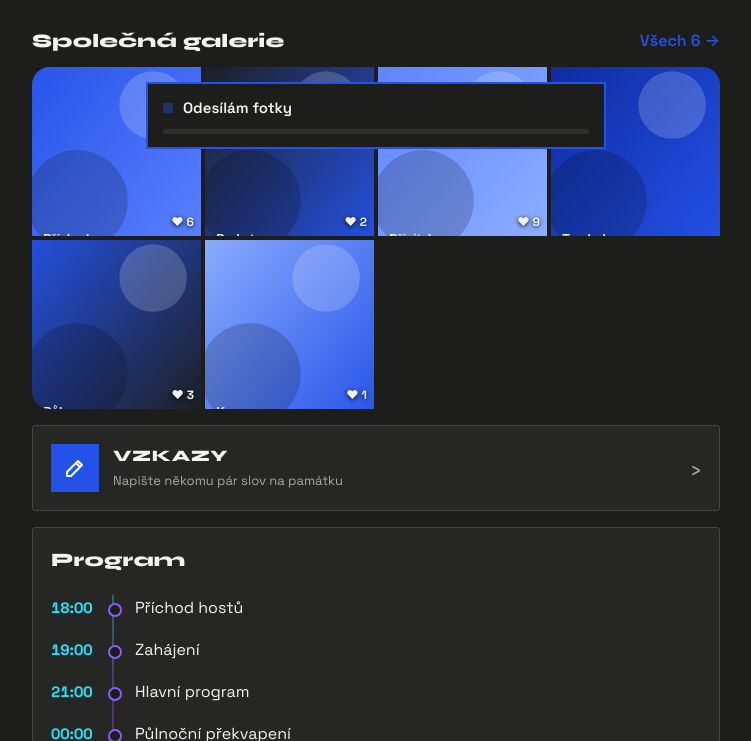
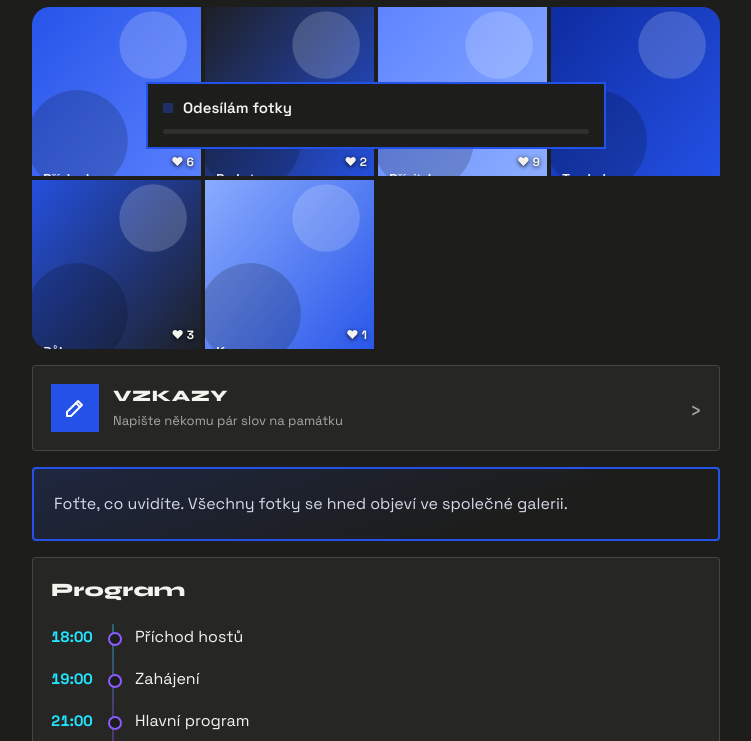
Before and after one commit to jachben/jachben.github.io, a plain HTML site: page ukazka/index.html in a window 1280 px wide. Shown: the part 743-1484 px from the top of the page, without its empty margins (264-1015 px from the left). Drawn offline with Linux system fonts and the light colour scheme; a web font is replaced by a local one.

Commit message:
Show welcome text in a box above the program
Co-Authored-By: Claude Opus 5.5 <noreply@anthropic.com>
Claude-Session: https://claude.ai/code/session_01Ca9sbotTTZXDDgUiooYUkk

```diff
--- a/ukazka/index.html
+++ b/ukazka/index.html
@@ -50,6 +50,9 @@
   /* glass card with gradient border */
   .card { position: relative; background: var(--glass); border-radius: var(--r); padding: 18px; margin-top: 16px; border: 1px solid var(--line); }
   .card.glow { border: 2px solid #2452e8; background: var(--bg); }
+  .welcome-card { border: 2px solid #2452e8; background: linear-gradient(160deg, rgba(36,82,232,.18), transparent 70%), var(--bg); padding: 22px 20px; }
+  .welcome-card h2 { font-family: var(--display); color: #fff; font-size: 1.35rem; line-height: 1.25; margin: 0 0 12px; text-transform: uppercase; letter-spacing: .02em; }
+  .welcome-card p { margin: 0; color: #d6d9ea; line-height: 1.6; white-space: pre-line; }
   .card.glow::before { content: none; }
 
   /* hero */
@@ -1030,7 +1033,7 @@ function homeHtml() {
     (c.avatarId ? '<div class="avatar-ring"><img alt="" src="' + esc(IMG.thumb(c.avatarId, 400)) + '"></div>' : '') +
     '<span class="chip">' + (phase ? '<span class="live"></span>Právě probíhá' : '✦ ' + esc(fmtDate(c.date, true))) + (c.place ? ' · ' + esc(c.place) : '') + '</span>' +
     '<h1 class="grad">' + esc(c.title) + '</h1>' + (c.subtitle ? '<p class="sub">' + esc(c.subtitle) + '</p>' : '') +
-    (c.welcome ? '<p class="welcome">' + esc(c.welcome) + '</p>' : '') + countdownHtml(c) +
+    countdownHtml(c) +
     '<p class="hero-date">' + esc(fmtDate(c.date, true)) + ' · <b>' + esc(firstTime(c)) + '</b></p></header>' +
     '';
 
@@ -1050,6 +1053,12 @@ function homeHtml() {
     : '<div class="card empty"><div class="big">📸</div>' + esc(T('emptyGallery')) + '</div>';
 
   h += '<button class="card nav-card" data-go="messages"><span class="ico">' + I.pen + '</span><span><b>' + esc(c.msgTitle || 'Vzkazy') + '</b><br><span class="muted small">' + esc(c.msgSub || '') + '</span></span><span class="chev">›</span></button>';
+
+  // Uvítací okénko nad programem: první řádek je nadpis, zbytek text.
+  if (c.welcome && String(c.welcome).trim()) {
+    var wl = String(c.welcome).trim().split(/\n+/), wh = wl.length > 1 ? wl.shift() : '';
+    h += '<div class="card welcome-card">' + (wh ? '<h2>' + esc(wh) + '</h2>' : '') + '<p>' + esc(wl.join('\n\n')) + '</p></div>';
+  }
 
   if (c.program && c.program.length) {
     var cur = -1;
@@ -1298,7 +1307,7 @@ function settingsHtml() {
     '<label class="lbl">Podnadpis</label><input class="inp" name="subtitle" maxlength="120" value="' + esc(c.subtitle) + '">' +
     '<div class="two"><div><label class="lbl">Datum</label><input class="inp" type="date" name="date" value="' + esc(c.date) + '"></div>' +
     '<div><label class="lbl">Místo</label><input class="inp" name="place" maxlength="80" value="' + esc(c.place) + '"></div></div>' +
-    '<label class="lbl">Uvítací text</label><textarea class="inp" name="welcome" maxlength="800">' + esc(c.welcome) + '</textarea>' +
+    '<label class="lbl">Uvítací okénko nad programem (první řádek je nadpis)</label><textarea class="inp" name="welcome" rows="8" maxlength="800">' + esc(c.welcome) + '</textarea>' +
     '<div class="two"><div><label class="lbl">Název vzkazů</label><input class="inp" name="msgTitle" maxlength="60" value="' + esc(c.msgTitle) + '"></div>' +
     '<div><label class="lbl">Popis vzkazů</label><input class="inp" name="msgSub" maxlength="120" value="' + esc(c.msgSub) + '"></div></div></div>';
   h += '<div class="card"><h2>Program</h2><div id="progRows">' + prog.map(progRow).join('') + '</div>' +
```
Also changed, not shown: momenty/admin/index.html (+11 -2 lines), momenty/index.html (+11 -2 lines), momenty/platno/index.html (+11 -2 lines).
